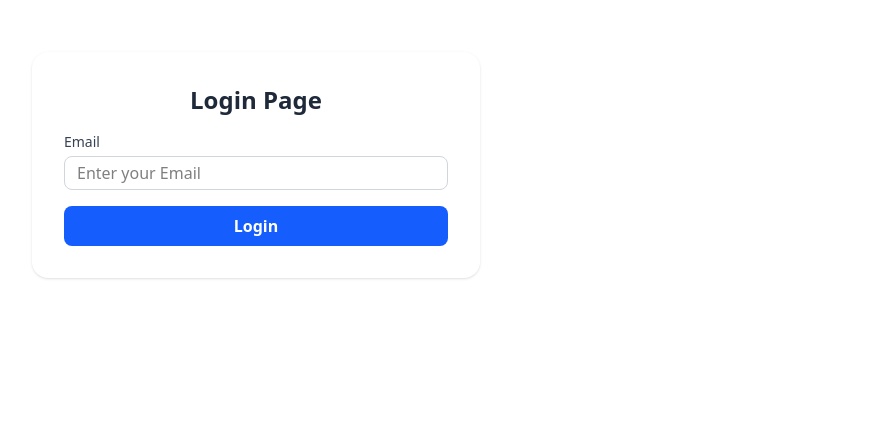
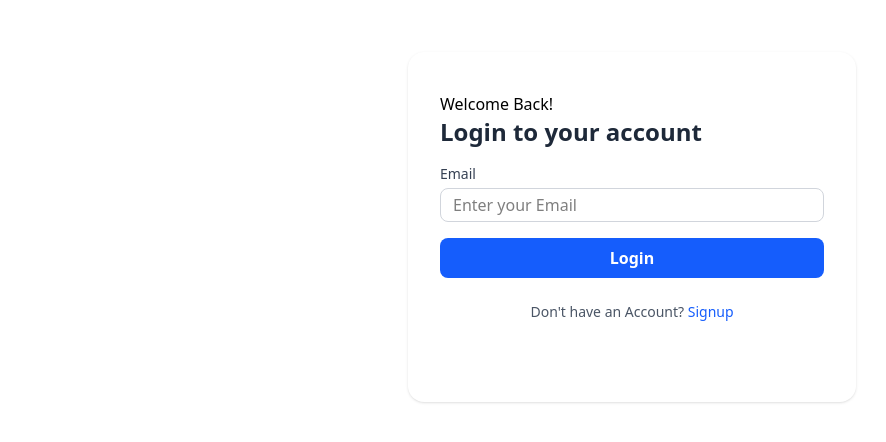
Before and after one commit to mtiwarioffbeat/survey, a Next.js app: page /Login in a window 1280 px wide. Shown: the top 442 px of the page, without its empty margins (8-894 px from the left). Built offline with nearby package versions, Linux system fonts and the light colour scheme.

Commit message:
no error complete till signup ui and login ui

```diff
--- a/src/app/(auth)/Login/page.tsx
+++ b/src/app/(auth)/Login/page.tsx
@@ -1,11 +1,13 @@
 "use client"
+import Link from 'next/link'
 import React from 'react'
 
 const page = () => {
   return (
-    <div>
-        <div className="w-full max-w-md bg-white rounded-2xl shadow p-8 my-13 mx-10">
-          <h2 className="text-2xl font-bold text-center text-gray-800 mb-4">Login Page</h2>
+    <div className='w-full flex flex-col items-center justify-center'>
+        <div className="w-full max-w-md bg-white rounded-2xl shadow p-8 my-13 mx-10 pb-20 pt-10">
+           <p className="mb-0">Welcome Back!</p>
+              <h2 className="text-2xl font-bold  text-gray-800 mb-4">Login to your account</h2>
           <form className="space-y-2">
             <div>
               <label className="block text-sm font-medium text-gray-700">Email</label>
@@ -21,6 +23,10 @@ const page = () => {
             >
               Login
             </button>
+            <p className="text-center text-sm text-gray-600 mt-4">
+           Don't have an Account?
+            <Link href={'/signup'} className="text-blue-600 hover:underline" >{' '}Signup</Link>
+          </p>
           </form>
         </div>
       </div>
--- a/src/app/(auth)/Signup/page.tsx
+++ b/src/app/(auth)/Signup/page.tsx
@@ -3,28 +3,34 @@
 import { useAppSelector } from '@/hooks/reduxhooks';
 import Link from 'next/link';
 import { useAppDispatch } from '@/hooks/reduxhooks';
-import { setSignup } from '@/redux/AuthSlice/AuthSlice';
+import {setSignup}  from '@/redux/AuthSlice/AuthSlice';
+import { Auth } from '@/types/auth';
+import { useState } from 'react';
+
 const page = () => {
-//  const [signupData,setSignupData] = useState<Auth['signup'] | null>(null)
+  const dispatch = useAppDispatch();
+ const [signupData,setSignupData] = useState<Auth['signup']>({
+  name:'',
+  email:''
+ })
   const {signup} = useAppSelector((store)=>store.auth)
 
   const handleChange=(e:React.ChangeEvent<HTMLInputElement>)=>{
      const { name, value } = e.target;
-       useAppDispatch(setSignup((prev) => ({
-      ...prev,
-      [name]: value
-    })))
+      setSignupData((prev)=>({...prev, [name]:value}))
+      // dispatch(setSignup({ ...signupData}))
+    }
+    console.log(signupData)
 
-    }
   return (
     <div className='w-full flex flex-col items-center justify-center'>
-      <div className="w-full max-w-md bg-white rounded-2xl shadow p-8 my-13 mx-10 ">
+      <div className="w-full max-w-md bg-white rounded-2xl shadow p-8 my-13 mx-10 pb-20 pt-10">
         <h2 className="text-2xl font-bold text-center text-gray-800 mb-6">Create Account</h2>
-        <form className="space-y-4">
+        <form className="space-y-4 ">
           <div>
 
 
-            <label className="block text-sm font-medium text-gray-700">Full Name</label>
+            <label className="block text-sm font-medium text-gray-700">Name<span className='text-red-600'>*</span></label>
             <input
               type="text"
               name='name'
@@ -35,7 +41,7 @@ const page = () => {
             />
           </div>
           <div>
-            <label className="block text-sm font-medium text-gray-700">Email</label>
+            <label className="block text-sm font-medium text-gray-700">Email<span className='text-red-600'>*</span></label>
             <input
               type="email"
               name='email'
@@ -48,15 +54,13 @@ const page = () => {
 
 
           <button
-
-            // onClick={() => handleSignUp(name, email)}
             className="w-full bg-blue-600 text-white py-2 rounded-lg font-semibold hover:bg-blue-700 transition duration-200"
           >
             Sign Up
           </button>
           <p className="text-center text-sm text-gray-600 mt-4">
             Already have an account?
-            <Link href={'/login'} className="text-blue-600 hover:underline" >Login</Link>
+            <Link href={'/login'} className="text-blue-600 hover:underline" >{' '}Login</Link>
           </p>
         </form>
       </div>
--- a/src/redux/AuthSlice/AuthSlice.ts
+++ b/src/redux/AuthSlice/AuthSlice.ts
@@ -1,4 +1,4 @@
-import { createSlice } from "@reduxjs/toolkit";
+import { createSlice, PayloadAction } from "@reduxjs/toolkit";
 import { Auth } from "@/types/auth";
 
 
@@ -23,7 +23,7 @@ const authSlice = createSlice({
     setText:(state,action)=>{
         state.text = action.payload
     },
-    setSignup:(state,action)=>{
+    setSignup:(state,action: PayloadAction<Auth["signup"]>)=>{
         state.signup = action.payload
     }
 
```
